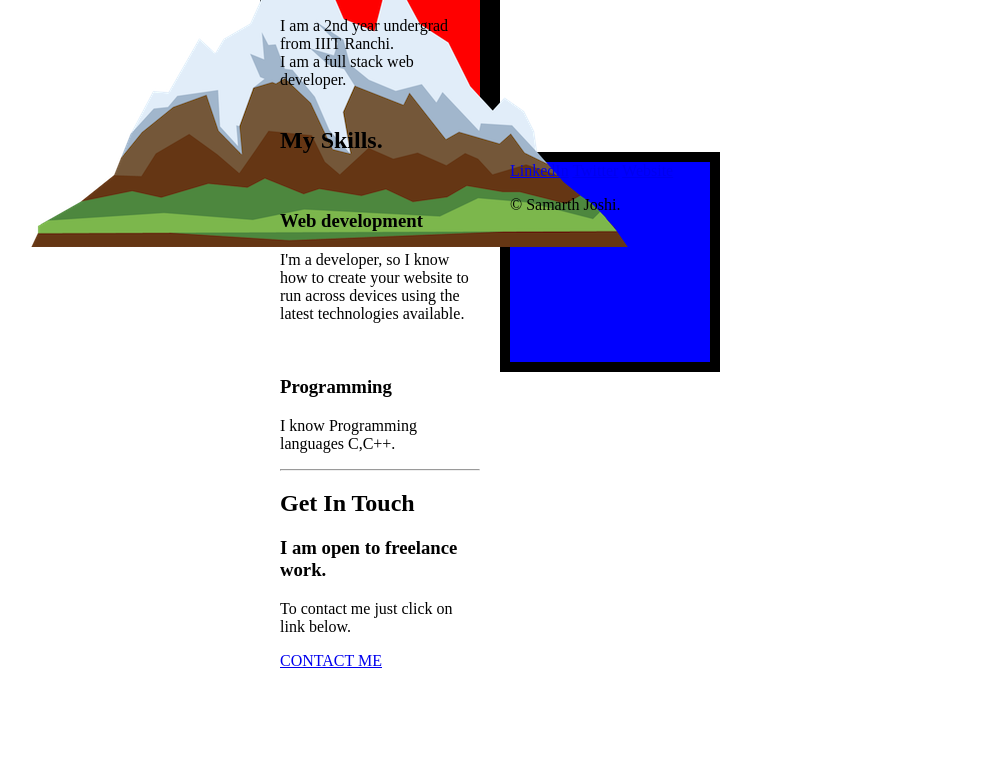
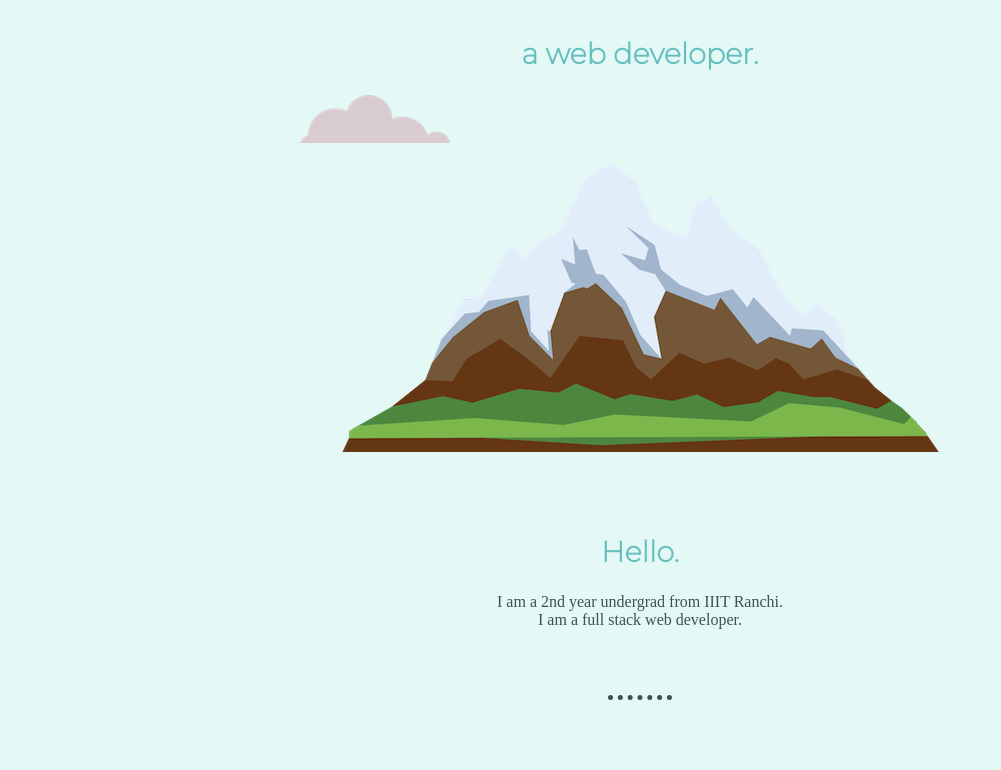
Before and after one commit to joshisamarth24/myweb, a plain HTML site: page index.html in a window 1280 px wide. Shown: the part 348-1118 px from the top of the page, without its empty margins (0-1001 px from the left). Before the commit the page ends 1018 px from the top, so only its background shows below. Drawn offline with Linux system fonts and the light colour scheme.

Commit message:
updating css

```diff
--- a/styles.css
+++ b/styles.css
@@ -1,30 +1,116 @@
 body{
+  color: #40514E;
   margin: 0px;
+  text-align: center;
 }
 .top{
   background-color: #E4F9F5;
-  border-style: solid;
-  border-width: 10px;
-  padding: 20px;
-  height: 200px;
-  width: 200px;
+  position: relative;
+   padding-top: 180px;
+
 }
 h1{
-   margin: 0px;
+    font-family: 'Dancing Script', cursive;
+    font-size: 5.625rem;
+    margin-top: 0;
+    margin-bottom: 0;
+    color: #66BFBF;
+    line-height: 2;
+}
+h2{
+   font-family: 'Montserrat', sans-serif;
+   font-size: 1.8rem;
+   color: #66BFBF;
+   font-weight:bold;
+}
+h3{
+  font-family: 'Montserrat', sans-serif;
+  color: #11999E;
+}
+a{
+  color: #11999E;
+}
+hr{
+  border-style: none;
+  border-top-style: dotted;
+  border-bottom: none;
+  border-width: 5px;
+  width: 5%;
+  padding-top: 50px;
+}
+.intro{
+  padding-bottom: 50px;
 }
 .middle{
-  background-color: red;
-  border-style: solid;
-  border-width: 20px;
-  height: 200px;
-  width: 200px;
-  margin-left: 260px;
+background-color: #E4F9F5;
 }
 .bottom{
-  background-color: blue;
-  border-style: solid;
-  border-width: 10px;
-  height: 200px;
-  width: 200px;
-  margin-left: 500px;
+  padding-top: 40px;
+  padding-bottom: 30px;
+  background-color: #66BFBF;
+  line-height: 2;
 }
+.skill-row{
+  width: 50%;
+  margin: 100px auto;
+  line-height: 2;
+}
+.cloud{
+  animation-duration: 3s;
+animation-name: slidein;
+  position:absolute;
+  top:150px;
+  right:330px;
+}
+.cloud2{
+  animation: 3s ease-in 1s infinite reverse both running slidein;
+  position:absolute;
+  left:300px;
+}
+.webd{
+  margin-right: 20px;
+  float: left;
+  width: 20%;
+}
+.prog{
+  margin-left: 20px;
+  float: right;
+  width:20%;
+}
+.name{
+  margin: 0;
+}
+.hi{
+  padding-top: 50px;
+  width: 10%;
+}
+.btn {
+  background: #11cdd4;
+  background-image: -webkit-linear-gradient(top, #11cdd4, #11999e);
+  background-image: -moz-linear-gradient(top, #11cdd4, #11999e);
+  background-image: -ms-linear-gradient(top, #11cdd4, #11999e);
+  background-image: -o-linear-gradient(top, #11cdd4, #11999e);
+  background-image: linear-gradient(to bottom, #11cdd4, #11999e);
+  -webkit-border-radius: 8;
+  -moz-border-radius: 8;
+  border-radius: 8px;
+  font-family: Arial;
+  color: #ffffff;
+  font-size: 20px;
+  padding: 10px 20px 10px 20px;
+  text-decoration: none;
+}
+
+.btn:hover {
+  background: #30e3cb;
+  background-image: -webkit-linear-gradient(top, #30e3cb, #2bc4ad);
+  background-image: -moz-linear-gradient(top, #30e3cb, #2bc4ad);
+  background-image: -ms-linear-gradient(top, #30e3cb, #2bc4ad);
+  background-image: -o-linear-gradient(top, #30e3cb, #2bc4ad);
+  background-image: linear-gradient(to bottom, #30e3cb, #2bc4ad);
+  text-decoration: none;
+}
+.contact-me{
+  line-height: 2;
+  padding-bottom: 40px;
+}
```
